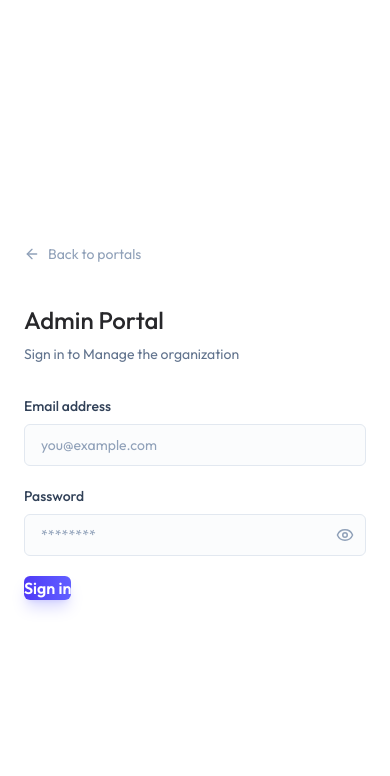
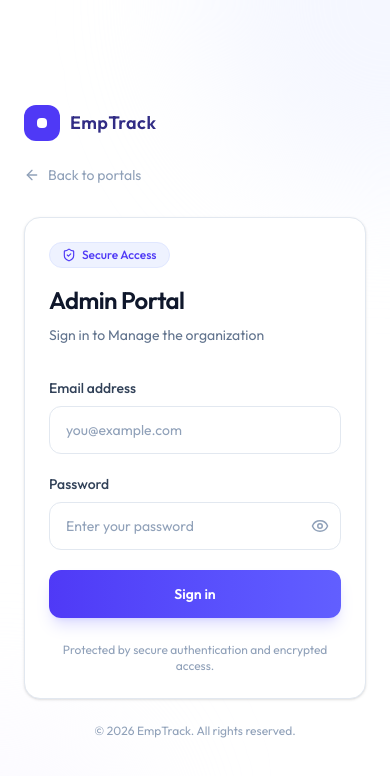
Before and after one commit to Manish-Dewangan/EmpTrack, a React (Vite) app in the folder client/: page /login/admin in a window 390 px wide. Shown: the top 776 px of the page. Built offline with nearby package versions, Linux system fonts and the light colour scheme; no server answers.

Commit message:
Updated UI of login form

```diff
--- a/client/src/components/LoginForm.jsx
+++ b/client/src/components/LoginForm.jsx
@@ -1,4 +1,10 @@
-import { ArrowLeftIcon, EyeOffIcon, EyeIcon, Loader2Icon } from "lucide-react";
+import {
+  ArrowLeftIcon,
+  EyeOffIcon,
+  EyeIcon,
+  Loader2Icon,
+  ShieldCheckIcon,
+} from "lucide-react";
 import { Link, useNavigate } from "react-router-dom";
 import LoginLeftSide from "./LoginLeftSide";
 import { useState } from "react";
@@ -12,54 +18,88 @@ const LoginForm = ({ role, title, subtitle }) => {
   const [error, setError] = useState("");
   const [loading, setLoading] = useState(false);
 
-  const {login} = useAuth();
-  const navigate = useNavigate()
+  const { login } = useAuth();
+  const navigate = useNavigate();
 
   const handleSubmit = async (e) => {
     e.preventDefault();
-    setLoading(true)
-    setError("")
+    setLoading(true);
+    setError("");
+
     try {
-        await login(email,password,role)
-        toast.success("Login successful")
-        navigate("/dashboard")
+      await login(email, password, role);
+      toast.success("Login successful");
+      navigate("/dashboard");
     } catch (err) {
-        toast.error(err.response?.data?.error || err.response?.data?.message || "Login failed")
-        setError(err.response?.data?.error || err.response?.data?.message || "Login failed")
-    }finally{
-        setLoading(false)
+      const message =
+        err.response?.data?.error ||
+        err.response?.data?.message ||
+        "Login failed";
+
+      toast.error(message);
+      setError(message);
+    } finally {
+      setLoading(false);
     }
   };
+
   return (
-    <div className="min-h-screen flex flex-col md:flex-row">
+    <div className="h-screen max-h-screen flex flex-col md:flex-row overflow-hidden bg-white">
       <LoginLeftSide />
-      <div
-        className="flex-1 flex items-center justify-center
-      p-6 sm:p-12 bg-white dark:bg-slate-800"
-      >
-        <div className="w-full max-w-md animate-fade-in">
+
+      {/* Right Side */}
+      <div className="w-full md:w-1/2 h-full min-h-0 relative overflow-y-auto bg-white">
+        {/* Background decoration */}
+        <div className="absolute top-0 right-0 w-96 h-96 bg-indigo-50/60 rounded-full blur-3xl -translate-y-1/2 translate-x-1/2 pointer-events-none" />
+        <div className="absolute bottom-0 left-0 w-72 h-72 bg-violet-50/40 rounded-full blur-3xl translate-y-1/2 -translate-x-1/2 pointer-events-none" />
+
+        <div className="relative z-10 min-h-full flex items-center justify-center px-6 py-8 sm:px-10 lg:px-16">
+          <div className="w-full max-w-md">
+            {/* Mobile brand */}
+            <div className="flex items-center gap-2.5 mb-6 md:hidden">
+              <div className="w-9 h-9 rounded-xl bg-indigo-600 flex items-center justify-center">
+                <div className="w-2.5 h-2.5 rounded-sm bg-white" />
+              </div>
+              <span className="text-indigo-900 font-semibold text-lg tracking-wide">
+                EmpTrack
+              </span>
+            </div>
+
+            {/* Back link */}
             <Link
               to="/login"
-            className="inline-flex items-center gap-2 text-slate-400 hover:text-slate-700 text-sm mb-10 transition-colors"
+              className="inline-flex items-center gap-2 text-slate-400 hover:text-slate-700 text-sm mb-8 transition-colors"
             >
               <ArrowLeftIcon size={16} />
               Back to portals
             </Link>
+
+            {/* Card */}
+            <div className="bg-white border border-slate-200 rounded-2xl shadow-sm p-6 sm:p-8">
+              {/* Header */}
               <div className="mb-8">
-            <h1 className="text-2xl sm:text-3xl font-medium text-zinc-800">
+                <div className="inline-flex items-center gap-1.5 px-3 py-1 rounded-full bg-indigo-50 border border-indigo-100 text-indigo-600 text-xs font-medium mb-4">
+                  <ShieldCheckIcon className="w-3.5 h-3.5" />
+                  Secure Access
+                </div>
+
+                <h1 className="text-2xl sm:text-3xl font-semibold text-slate-900 tracking-tight">
                   {title}
                 </h1>
-            <p className="text-slate-500 text-sm sm:text-base mt-2">
+                <p className="text-slate-500 text-sm sm:text-base mt-2 leading-relaxed">
                   {subtitle}
                 </p>
               </div>
+
+              {/* Error */}
               {error && (
                 <div className="mb-6 p-4 bg-rose-50 border border-rose-200 text-rose-700 text-sm rounded-xl flex items-start gap-3">
-              <div className="w-1.5 h-1.5 rounded-b-full bg-rose-500 mt-1.5 shrink-0" />
-              {error}
+                  <div className="w-1.5 h-1.5 rounded-full bg-rose-500 mt-1.5 shrink-0" />
+                  <span>{error}</span>
                 </div>
               )}
 
+              {/* Form */}
               <form className="space-y-5" onSubmit={handleSubmit}>
                 <div>
                   <label className="block text-sm font-medium text-slate-700 mb-2">
@@ -70,26 +110,36 @@ const LoginForm = ({ role, title, subtitle }) => {
                     value={email}
                     onChange={(e) => setEmail(e.target.value)}
                     required
+                    autoComplete="email"
                     placeholder="you@example.com"
+                    className="w-full h-12 rounded-xl border border-slate-200 bg-white px-4 text-sm text-slate-800 placeholder:text-slate-400 outline-none transition focus:border-indigo-400 focus:ring-4 focus:ring-indigo-100"
                   />
                 </div>
+
                 <div>
-              <label className="block text-sm font-medium text-slate-700 mb-2">
+                  <div className="flex items-center justify-between mb-2">
+                    <label className="block text-sm font-medium text-slate-700">
                       Password
                     </label>
+                  </div>
+
                   <div className="relative">
                     <input
                       type={showPassword ? "text" : "password"}
                       value={password}
                       onChange={(e) => setPassword(e.target.value)}
                       required
-                  className="pr-11"
-                  placeholder="********"
+                      autoComplete="current-password"
+                      placeholder="Enter your password"
+                      className="w-full h-12 rounded-xl border border-slate-200 bg-white px-4 pr-11 text-sm text-slate-800 placeholder:text-slate-400 outline-none transition focus:border-indigo-400 focus:ring-4 focus:ring-indigo-100"
                     />
                     <button
                       type="button"
+                      aria-label={
+                        showPassword ? "Hide password" : "Show password"
+                      }
                       className="absolute right-3 top-1/2 -translate-y-1/2 text-slate-400 hover:text-slate-600 transition-colors"
-                  onClick={() => setShowPassword(!showPassword)}
+                      onClick={() => setShowPassword((prev) => !prev)}
                     >
                       {showPassword ? (
                         <EyeOffIcon size={18} />
@@ -99,15 +149,34 @@ const LoginForm = ({ role, title, subtitle }) => {
                     </button>
                   </div>
                 </div>
+
                 <button
                   type="submit"
                   disabled={loading}
-              className="w-fullpy-3 bg-linear-to-r from-indigo-600 to-indigo-500 text-white rounded-md text sm font-semibold hover:from-indigo-700 hover:to-indigo-600 transition-all duration-200 shadow-lg shadow-indigo-500/25 active:scale-[0.98] flex items-center justify-center"
+                  className="w-full h-12 bg-gradient-to-r from-indigo-600 to-indigo-500 text-white rounded-xl text-sm font-semibold hover:from-indigo-700 hover:to-indigo-600 transition-all duration-200 shadow-lg shadow-indigo-500/20 active:scale-[0.99] disabled:opacity-70 disabled:cursor-not-allowed flex items-center justify-center"
                 >
-              {loading && <Loader2Icon className="animate-spin h-4 w-4 mr-2" />}
-              Sign in
+                  {loading && (
+                    <Loader2Icon className="animate-spin h-4 w-4 mr-2" />
+                  )}
+                  {loading ? "Signing in..." : "Sign in"}
                 </button>
               </form>
+
+              {/* Footer text */}
+              <div className="mt-6 text-center">
+                <p className="text-xs text-slate-400">
+                  Protected by secure authentication and encrypted access.
+                </p>
+              </div>
+            </div>
+
+            {/* Bottom small footer */}
+            <div className="mt-6 text-center md:text-left">
+              <p className="text-xs text-slate-400">
+                © {new Date().getFullYear()} EmpTrack. All rights reserved.
+              </p>
+            </div>
+          </div>
         </div>
       </div>
     </div>
```
Lines whose indentation alone changed are shown as unchanged.
